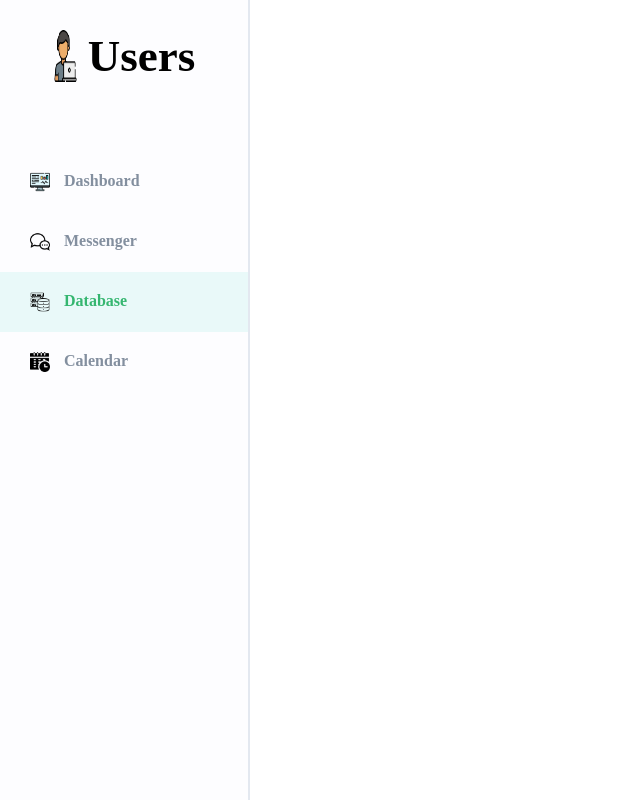
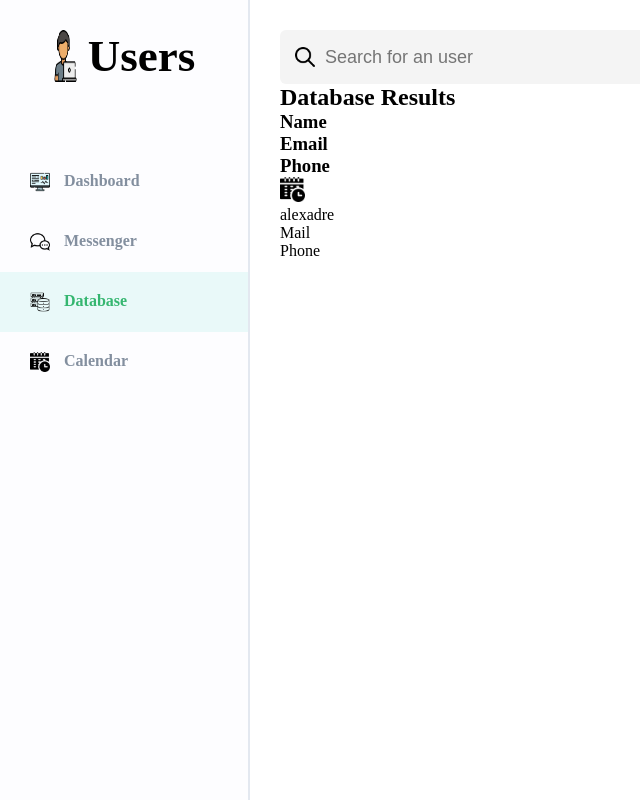
Before and after one commit to Rangeraluffy/Filter-Database, a plain HTML site: page index.html in a window 1280 px wide. Shown: the whole page, without its empty margins (0-640 px from the left). Drawn offline with Linux system fonts and the light colour scheme.

Commit message:
input control css

```diff
--- a/index.html
+++ b/index.html
@@ -38,7 +38,7 @@
                 </a>
             </nav>
 
-            <main class="main">
+            <main class="main-content">
                 <div class="input-control">
                     <label for="search">
                         <img src="images/search.png" alt="search-logo">
--- a/style.css
+++ b/style.css
@@ -66,6 +66,38 @@ body {
   font-weight: 600;
 }
 
+/* Main */
+
+.main-content {
+  grid-column: 2;
+  padding: 30px;
+}
+
+.input-control {
+  display: flex;
+  align-items: center;
+  max-width: 450px;
+  background-color: #f4f4f4;
+  border-radius: 6px;
+  padding: 15px;
+}
+
+.input-control img {
+  width: 20px;
+  position: relative;
+  top: 2px;
+}
+
+.input-control input {
+  width: 100%;
+  font-size: 18px;
+  padding-left: 10px;
+  outline: 0;
+  border: 0;
+  color: #000;
+  background-color: #f4f4f4;
+}
+
 img {
   width: 25px;
 }
```
